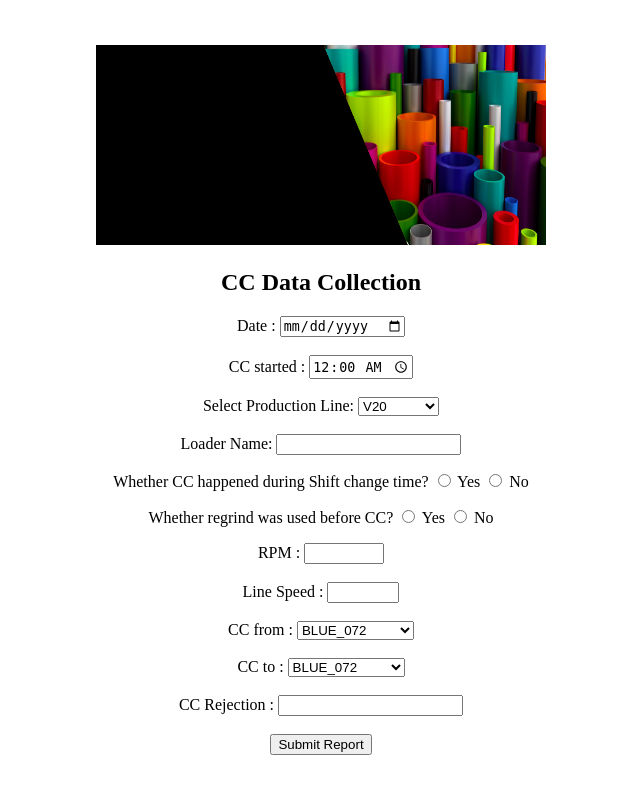
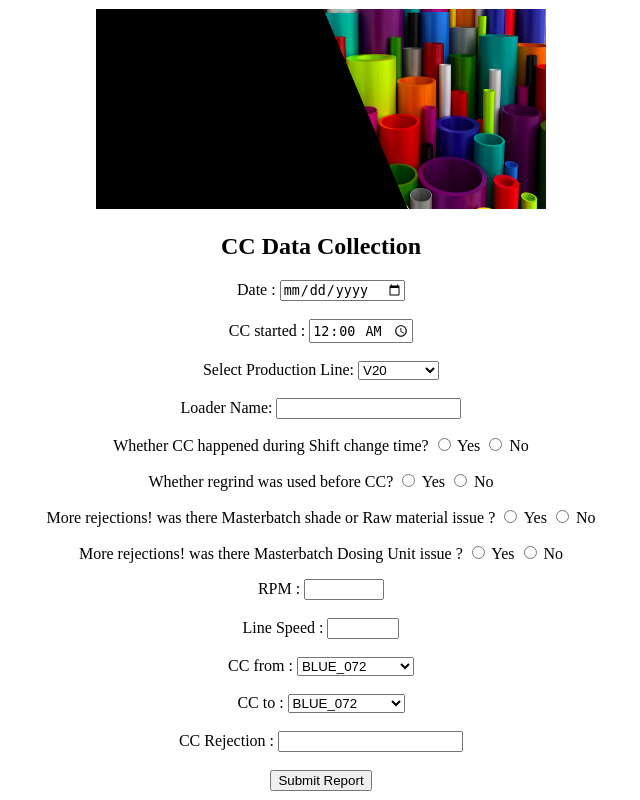
Before and after one commit to ShivajiPMane/start-off-projects, a Flask app: page / in a window 1280 px wide. Shown: the whole page, without its empty margins (319-959 px from the left). Run offline with Flask 2, Linux system fonts and the light colour scheme; some libraries are stand-ins or nearby versions.

Commit message:
app.py and index.html file updated

```diff
--- a/app.py
+++ b/app.py
@@ -21,7 +21,7 @@ db = SQLAlchemy(app)
 
 class CCdata(db.Model):
 
-    def __init__(self, date, ccStartTime, line, loaderName, shiftChangeTime, rpm, lineSpeed, regrindUsed, ccFrom, ccTo, ccRej):
+    def __init__(self, date, ccStartTime, line, loaderName, shiftChangeTime, rpm, lineSpeed, regrindUsed, shadeIssue, dosingIssue, ccFrom, ccTo, ccRej):
         self.date = date
         self.ccStartTime = ccStartTime
         self.line = line
@@ -30,6 +30,8 @@ class CCdata(db.Model):
         self.rpm = rpm
         self.lineSpeed = lineSpeed
         self.regrindUsed = regrindUsed
+        self.shadeIssue = shadeIssue
+        self.dosingIssue = dosingIssue
         self.ccFrom = ccFrom
         self.ccTo = ccTo
         self.ccRej = ccRej
@@ -44,6 +46,8 @@ class CCdata(db.Model):
     rpm = db.Column(db.Float)
     lineSpeed = db.Column(db.Float)
     regrindUsed = db.Column(db.String(5))
+    shadeIssue = db.Column(db.String(5))
+    dosingIssue = db.Column(db.String(5))
     ccFrom = db.Column(db.String(10))
     ccTo = db.Column(db.String(10))
     ccRej = db.Column(db.Integer)
@@ -67,10 +71,12 @@ def submit():
         rpm = request.form['rpm']
         lineSpeed = request.form['lineSpeed']
         regrindUsed = request.form['regrindUsed']
+        shadeIssue = request.form['shadeIssue']
+        dosingIssue = request.form['dosingIssue']
         ccFrom = request.form['ccFrom']
         ccTo = request.form['ccTo']
         ccRej = request.form['ccRej']
-        colorChange = CCdata(date, ccStartTime, line, loaderName, shiftChangeTime, rpm, lineSpeed, regrindUsed, ccFrom, ccTo, ccRej)
+        colorChange = CCdata(date, ccStartTime, line, loaderName, shiftChangeTime, rpm, lineSpeed, regrindUsed, shadeIssue, dosingIssue, ccFrom, ccTo, ccRej)
         db.session.add(colorChange)
         db.session.commit()
         return render_template('success.html', c1=ccFrom, c2=ccTo, cc=ccRej)
--- a/templates/index.html
+++ b/templates/index.html
@@ -36,6 +36,18 @@
         <input type="radio" id="no1" name="regrindUsed" value="NO">
         <label for="no1">No</label>
     </p>
+    <p>More rejections! was there Masterbatch shade or Raw material issue ?
+        <input type="radio" id="yes2" name="shadeIssue" value="YES">
+        <label for="yes2">Yes</label>
+        <input type="radio" id="no2" name="shadeIssue" value="NO">
+        <label for="no2">No</label>
+    </p>
+    <p>More rejections! was there Masterbatch Dosing Unit issue ?
+        <input type="radio" id="yes3" name="dosingIssue" value="YES">
+        <label for="yes3">Yes</label>
+        <input type="radio" id="no3" name="dosingIssue" value="NO">
+        <label for="no3">No</label>
+    </p>
     <label for="rpm">RPM :</label>
     <input type="number" id="rpm" name="rpm" min="0" max="40" step="0.05"><br><br>
     <label for="lineSpeed">Line Speed :</label>
@@ -72,6 +84,7 @@
         <option value="BLUE_2935">BLUE_2935</option>
         <option value="BLU_298">BLU_298</option>
         <option value="BLU_287">BLU_287</option>
+        <option value="BLUE_304">BLUE_304</option>
         <option value="GREEN_355">GREEN_355</option>
         <option value="GREEN_7735">GREEN_7735</option>
     </select><br><br>
```
